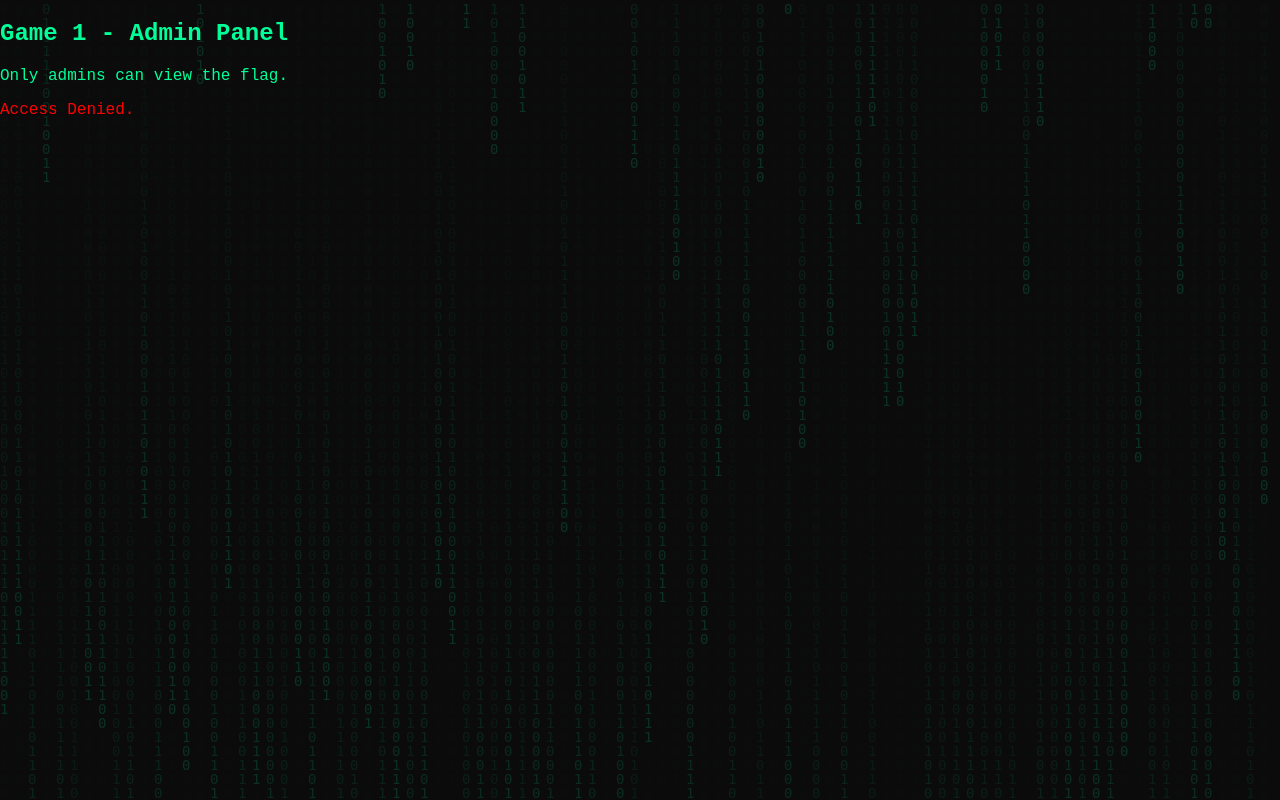
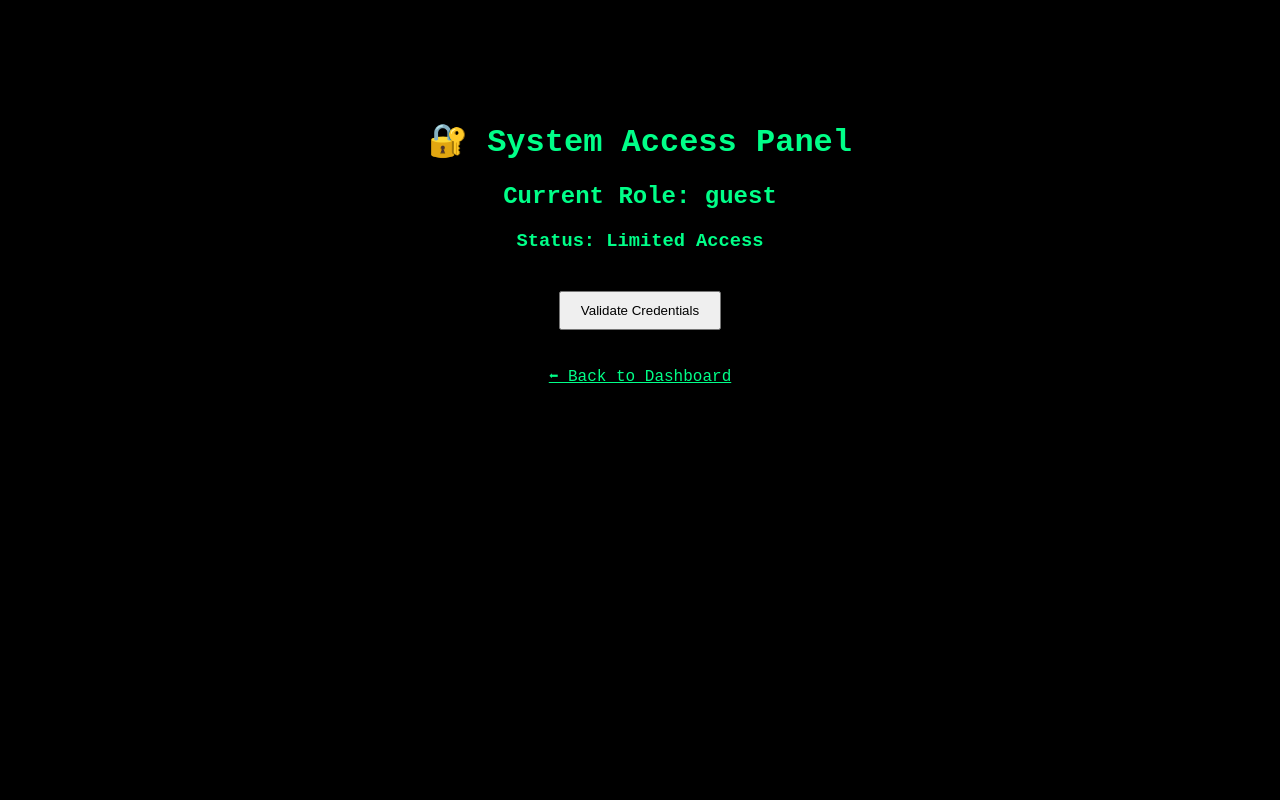
Before and after one commit to pavanmayamandiram-dotcom/ctf-web-challenge, a Flask app: page /game1 in a window 1280 px wide. Run offline with Flask 3, Linux system fonts and the light colour scheme.

Commit message:
fixed game1

```diff
--- a/templates/game1.html
+++ b/templates/game1.html
@@ -1,21 +1,31 @@
 <!DOCTYPE html>
 <html>
 <head>
-    <title>Game 1</title>
+    <title>Game 1 - Broken Access Control</title>
     <link rel="stylesheet" href="{{ url_for('static', filename='css/style.css') }}">
 </head>
-<body>
 
-<script src="{{ url_for('static', filename='js/matrix.js') }}"></script>
+<body style="background:black; color:#00ff88; text-align:center; padding-top:100px;">
 
-<h2>Game 1 - Admin Panel</h2>
+    <h1>🔐 System Access Panel</h1>
 
-{% if is_admin %}
-    <p class="flag">FLAG{cookie_admin_access_success}</p>
-{% else %}
-    <p>Only admins can view the flag.</p>
-    <p style="color:red;">Access Denied.</p>
-{% endif %}
+    <h2>Current Role: {{ role }}</h2>
+    <h3>Status: {{ message }}</h3>
+
+    {% if access_granted %}
+        <div style="margin-top:20px; padding:15px; border:2px solid #00ff88; display:inline-block;">
+            FLAG{broken_access_control_cookie}
+        </div>
+    {% else %}
+        <form method="POST">
+            <button style="padding:10px 20px; margin-top:20px;">
+                Validate Credentials
+            </button>
+        </form>
+    {% endif %}
+
+    <br><br>
+    <a href="/dashboard" style="color:#00ff88;">⬅ Back to Dashboard</a>
 
 </body>
 </html>
```
